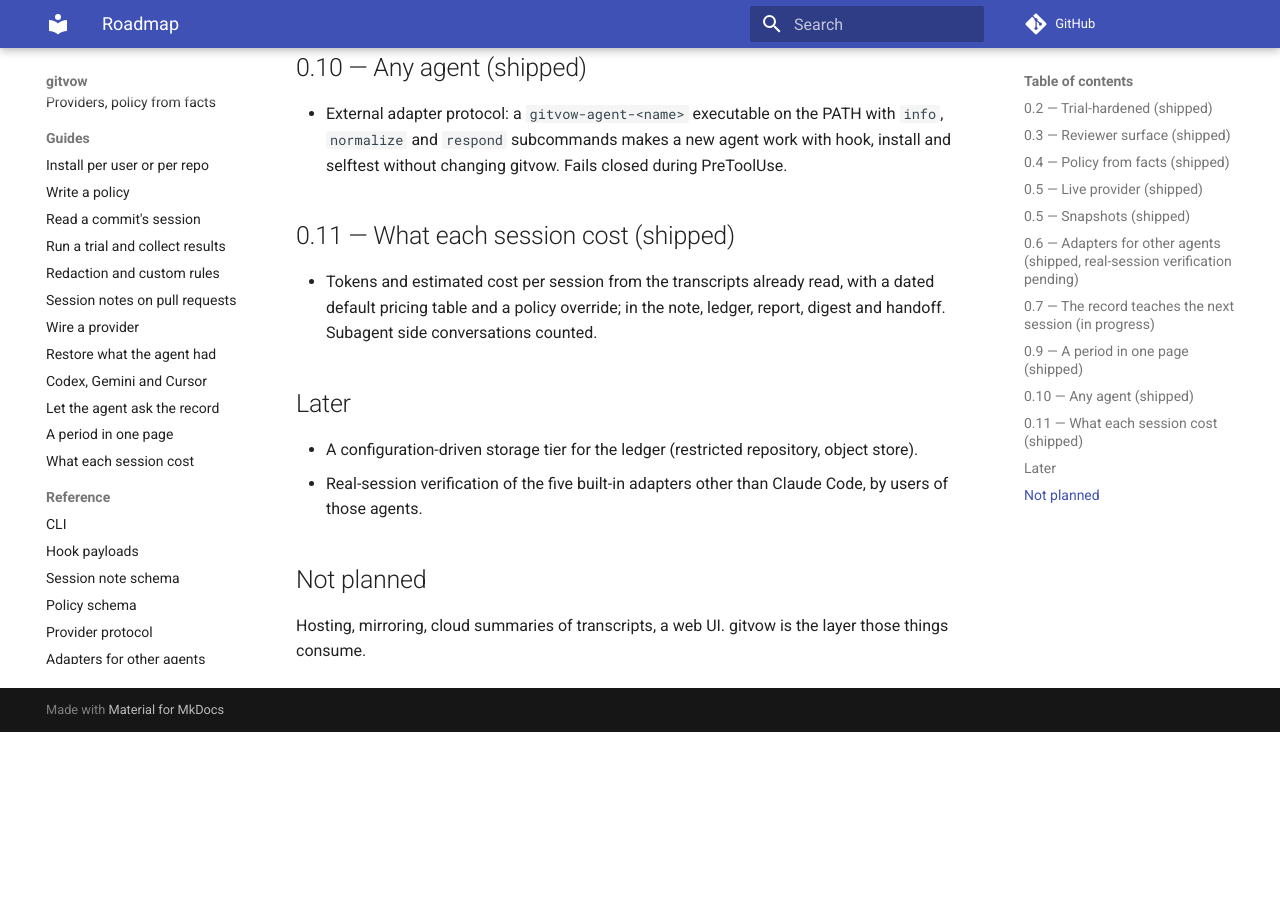
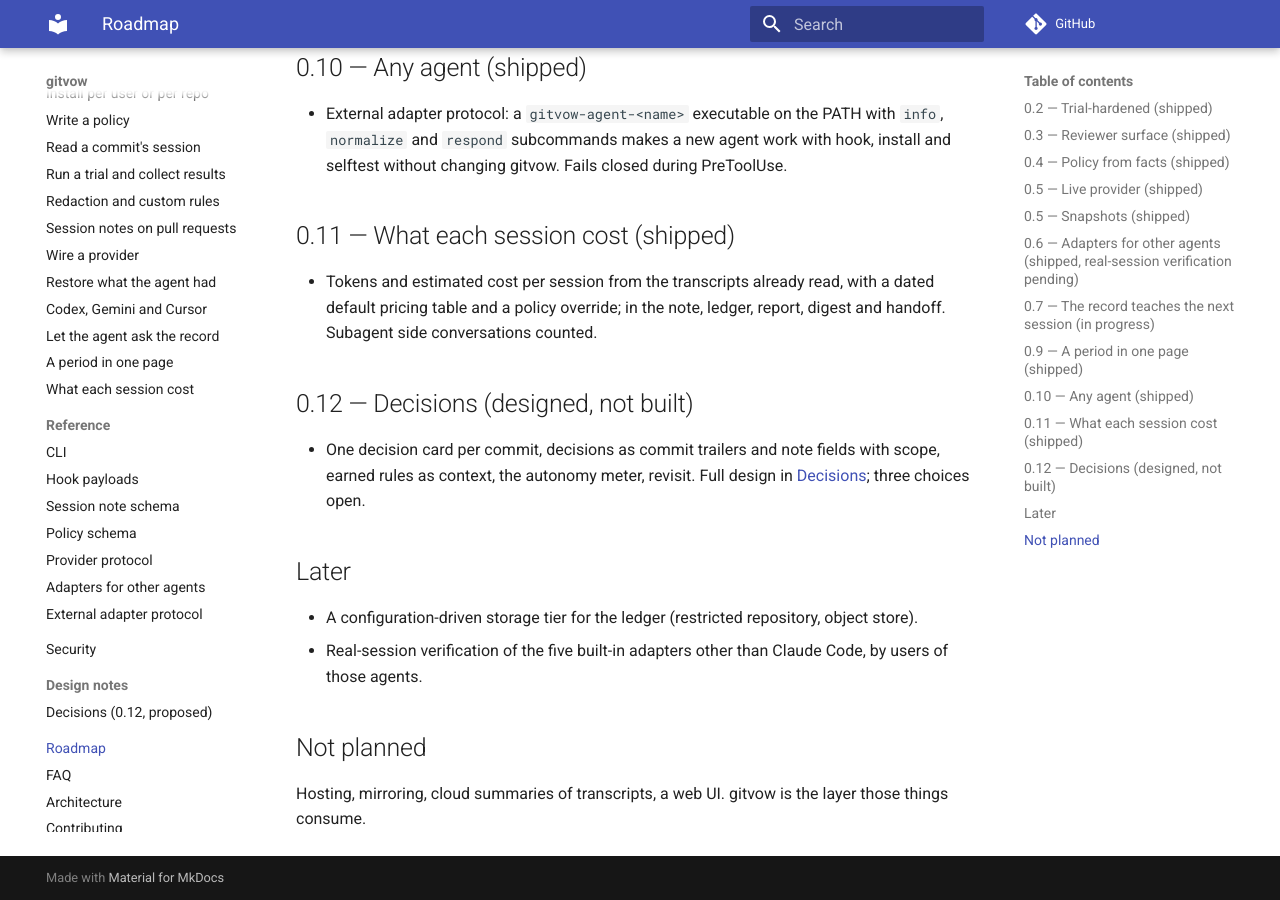
Before and after one commit to wirevow/gitvow, an MkDocs documentation site: the page built from docs/roadmap.md, in a window 1280 px wide and 900 px high, scrolled down 2391 px. Built offline with MkDocs 1.6.1 and Material for MkDocs 9.7.7, drawn with Linux system fonts in a browser that asks for light colours; comment, search, counter and statistics services are not loaded; before the commit the page ends 3123 px from its top, so only the background shows below that; part of the change alters nothing that is shown.

Commit message:
docs: design note for 0.12 decisions, as discussed
Co-Authored-By: Claude Fable 5.1 <noreply@anthropic.com>

````diff
--- /dev/null
+++ b/docs/design/decisions.md
@@ -0,0 +1,114 @@
+# Design: decisions (0.12, proposed)
+
+*Status: agreed in discussion on 2026-09-09, not yet built. Three choices remain open at the end. Everything here is docs-first: the code will be held to this page.*
+
+## Why
+
+The gate stops an agent at the moment of consequence and asks a person. Today the question is asked, the person answers in the conversation, and the record keeps only that the question was asked. The answer, the acceptance itself, is the row the whole thesis rests on and the one row we do not write. Capturing it turns every confirmation into a labelled pair, situation and decision with a reason, produced by people doing their normal work. That is the raw material for memory per repository, later for an organisation, later still for a local model that predicts the organisation's own judgment and is tested against the record.
+
+## Principles
+
+1. **Developers' cognitive budget for this is zero.** No new command to remember, no rules to curate, no scoreboard. A tool that gives developers a second job gets uninstalled.
+2. **Questions are cheap, so they need not be rare.** A question that arrives with evidence and a proposed answer costs one word. The expensive interruption is the one with no context.
+3. **Decisions travel with the code.** A decision lives in the commit and in the session note, reaches the production branch with the merge, and is inherited by every branch forked afterwards.
+4. **No suppression in this milestone.** The record must stay honest before it is allowed to be quiet. Auto-accepting on the strength of earned rules is a later, per-rule, platform-team switch, off by default.
+5. **Per repository, never per person.** Metrics, meters and rules are about a repository's agents. Individuals are never ranked, because the instant accept rates look like performance reviews, the labels become worthless.
+
+## The mechanism
+
+### Two classes of gate rule
+- **Immediate**: irreversible actions. Asked at once, as today, because nothing after them can undo them.
+- **At-commit**: code consequences, which are not live until committed. A new route without a filter, an edit to a gate-bearing file, a provider answering yes. Accumulated silently in the session state; the agent keeps working.
+
+### The decision card
+When the agent runs `git commit`, the PreToolUse hook presents the accumulated findings as one card: each finding, its evidence, and the record's proposed answer, drawn from prior decisions on the same finding. The agent puts the card to the person. The person answers in the conversation, one word or one phrase. The agent re-runs the commit.
+
+One question per commit instead of several per session. The card is the developer-facing surface; there is no other.
+
+### Decisions in git
+The prepare-commit-msg hook writes the answers as trailers:
+
+```
+Gitvow-Accepted: route /v1/orders/export by nikhil (staging only)
+Gitvow-Declined: edit auth/AuthorizeWhitelistedPaths.java by nikhil (needs security review)
+```
+
+The session note carries the same in a `decisions` array with the finding, the evidence, the person, their authority under the policy, the reason and an optional scope. Capture of the answer comes from the transcript: the human message after the card and the agent's re-run of the commit.
+
+### A person commits from a terminal
+Agent hooks do not fire; git hooks do. The pre-commit hook prints the card in the terminal. Two modes, chosen per repository:
+- **Default, non-blocking**: `Gitvow-Open: <finding>` trailers record that findings existed and nobody decided. The digest lists them as decision debt for the platform lead. `gitvow revisit` closes them later. A person committing is not thereby deciding, and interactive git hooks break IDEs and scripts.
+- **Strict**: the commit is refused until `gitvow decide` has recorded an answer.
+
+A person working without an agent triggers nothing. gitvow adds no ceremony to sessions that did not happen.
+
+### Through the merge and beyond
+| Merge style | Trailers | Session note |
+|---|---|---|
+| Merge commit or rebase | intact on the original commits, now on the production branch | intact; `notes.rewriteRef` follows rebases |
+| Squash | carried into the squash commit's body from the commit messages | lost from the new commit; the PR comment remains the evidence |
+
+For squash-merging repositories the PR check writes a decisions summary into the PR description so the squash commit inherits it. The docs recommend merge or rebase where the evidence, not just the decision, should reach history.
+
+Branches forked from production inherit every decision in their history. `gitvow why` shows them; earned rules are derived from them; the same finding on a fork arrives pre-answered with the prior decision and its author.
+
+### Scope and reopening
+"Accepted, staging only" is a condition, not a blanket yes. Decisions carry an optional scope: an environment or branch. The PR check on the production branch reopens any decision whose scope is narrower than where the code is going: "accepted for staging; this PR targets production. Accept for production?" Providers reopen decisions whose underlying condition moved, for example a whitelist that changed, because they read the GitOps repository. A decision never silently upgrades itself; broader scope always needs a new answer. Decisions never cross repositories on their own.
+
+### Earned rules
+`gitvow rules` derives, per repository, findings answered the same way N times by people the policy names as authorities. Each rule carries its evidence, dates and a decay window, and is written into a managed section of the agent's instruction file as **context, not permission**: "this repository has declined every unfiltered route; propose the filter first." Rules without a recent confirmation decay back to asking. Three accepts by someone without authority are data, not a rule.
+
+### The autonomy meter and payback
+The digest and the PR comment gain: questions per session over time, decisions accepted and declined, decision debt, and a payback line: snapshots restored, questions pre-answered, work recovered. Per repository only.
+
+### Revisit
+`gitvow revisit <commit>` reopens a decision; the record keeps both. A wrong answer costs one command, which is what makes people answer freely.
+
+## Consumption: who reads the record, when, and what changes
+
+| Consumer | Moment | Surface | Impact measured |
+|---|---|---|---|
+| The agent, before acting | every tool call | earned rules in the instruction file; the pre-answered card | questions per session falling |
+| The agent, before starting | first minute | `recall`, `why`, the previous handoff | fewer duplicated attempts |
+| The engineer | when something looks off or is lost | `why`, `trace`, snapshots, the card | time to recover; whether they keep it installed |
+| The reviewer | reading a PR | the PR comment: plan, attribution, decisions, cost | time to first comment |
+| The platform lead | Monday | the digest | which rules to relax or tighten |
+| The VP | quarterly, or an incident | the decision history; the autonomy curve | "who agreed" answered in minutes |
+| Security and audit | review, incident | the record as evidence | preparation from weeks to hours |
+| A new engineer or agent | first week | earned rules, recall | onboarding without tribal knowledge |
+| The future local model | training | (situation, decision, reason) triples | predicting the organisation's own judgment |
+
+Push beats pull: the digest arrives where the platform lead already reads, four lines, weekly. The PR comment already does this for reviewers. Dashboards are not planned.
+
+## Engagement without gamification
+
+Kept: one question per commit; proposed answers with evidence; the per-repository autonomy meter; the payback line; a PR badge as social proof ("recorded · 2 decisions accepted by a named engineer · 0 open"); decision debt shown once, never nagged; cheap undo; team modes chosen once by the platform team; milestones that mark trust ("100 decisions recorded; agents may now auto-accept staging helm upgrades"), announced in the digest.
+
+Refused: leaderboards, per-person accept rates in reports, points, streaks, anything that makes answering a question feel like scoring.
+
+## Failure modes and their answers
+
+- **Rules rot**: every rule carries evidence and dates, decays without recent confirmation, and reopens when the condition behind it moves.
+- **Learning the wrong lesson**: authority is required to earn a rule.
+- **Over-suppression**: no suppression in this milestone; later, per rule, off by default, reported as loudly as denials.
+- **Gaming**: rules bind on provider facts, not on the agent's stated plan; the said-versus-did check exists for this.
+- **Privacy**: per-user rules are visible to that user and used by their own sessions; beyond them, only anonymised counts.
+
+## Out of scope
+Suppression, per-person metrics, rankings, per-user memory beyond the user, cross-repository rule sharing (the storage-tier milestone), the local model.
+
+## Steps and exit tests
+
+1. Rule classes, immediate and at-commit; accumulation in session state. *Exit: an agent adds an unauthorised route and keeps working; nothing blocks until commit.*
+2. The decision card at commit with proposed answers. *Exit: one card per commit naming each finding, its evidence and a proposal.*
+3. Trailers and note fields for decisions, with scope; capture from the transcript; `Gitvow-Open` for human commits; strict mode; PR description summary for squash repositories. *Exit: `git log` shows who accepted what; `gitvow show` shows why.*
+4. Earned rules with evidence, dates and decay, written as context. *Exit: after five identical accepts, the next card arrives pre-answered.*
+5. Autonomy meter and payback in digest and PR comment. *Exit: the trial repository's digest shows the curve.*
+6. `gitvow revisit`. *Exit: a wrong answer costs one command.*
+7. Real-session verification: accept, decline, a human commit, a fork inheriting a decision, the production-boundary reopen.
+
+## Open choices
+
+1. **Immediate list.** Proposed: force push, history rewrite, infrastructure destroy or apply, cluster mutation, deletes, pushing to a remote. Everything else at-commit.
+2. **Authority.** Proposed: people or teams named in the repository policy; if none are named, anyone with commit access, and the digest says so.
+3. **Reasons.** Proposed: optional, one phrase, because required reasons produce "ok".
--- a/docs/roadmap.md
+++ b/docs/roadmap.md
@@ -48,6 +48,9 @@ gitvow is deliberately small. These are the things it should grow into, in order
 ## 0.11 — What each session cost (shipped)
 - Tokens and estimated cost per session from the transcripts already read, with a dated default pricing table and a policy override; in the note, ledger, report, digest and handoff. Subagent side conversations counted.
 
+## 0.12 — Decisions (designed, not built)
+- One decision card per commit, decisions as commit trailers and note fields with scope, earned rules as context, the autonomy meter, revisit. Full design in [Decisions](design/decisions.md); three choices open.
+
 ## Later
 - A configuration-driven storage tier for the ledger (restricted repository, object store).
 - Real-session verification of the five built-in adapters other than Claude Code, by users of those agents.
--- a/mkdocs.yml
+++ b/mkdocs.yml
@@ -40,6 +40,8 @@ nav:
       - Adapters for other agents: reference/adapters.md
       - External adapter protocol: reference/adapter-protocol.md
   - Security: security.md
+  - Design notes:
+      - Decisions (0.12, proposed): design/decisions.md
   - Roadmap: roadmap.md
   - FAQ: faq.md
   - Architecture: ARCHITECTURE.md
````
